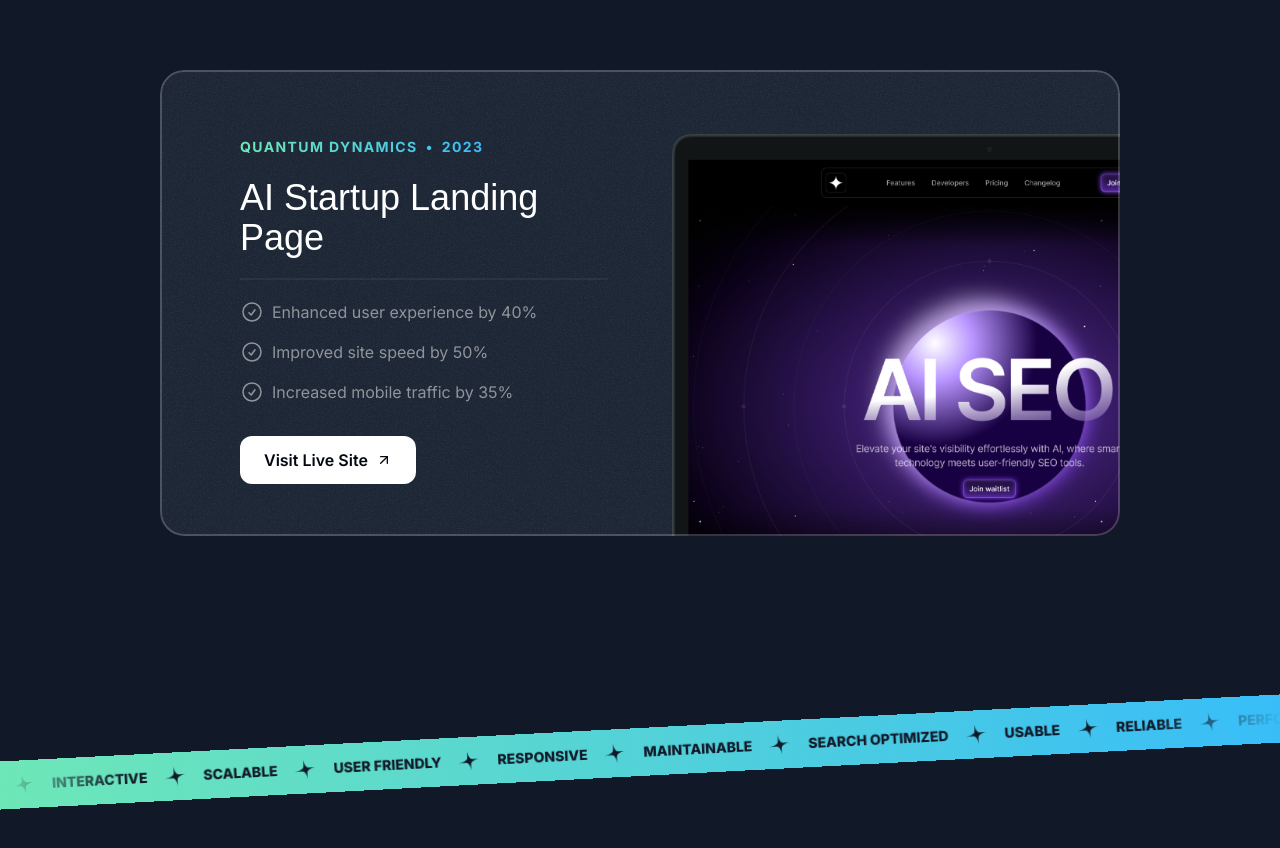
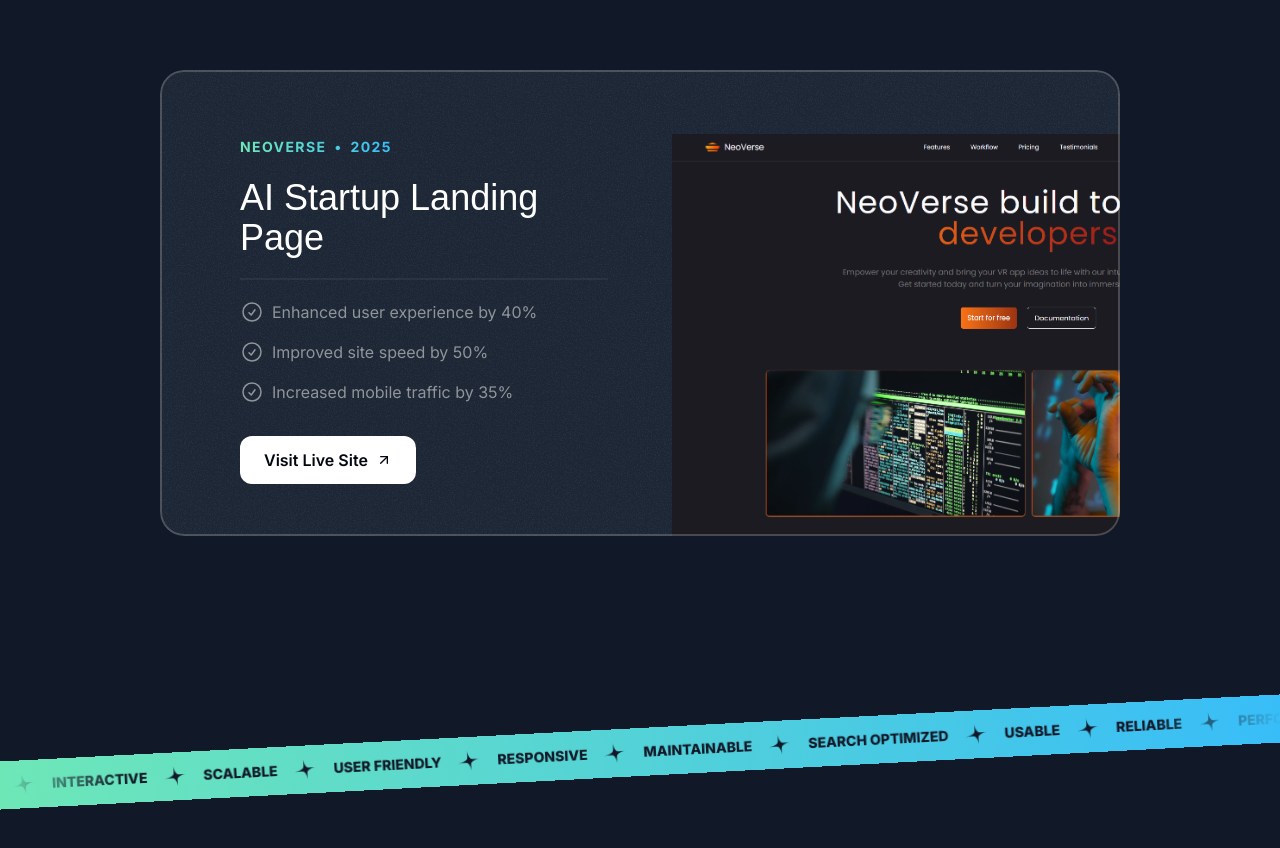
Before and after one commit to Mateennazir/-MateenDiv-, a Next.js app: page / in a window 1280 px wide. Shown: the part 2280-3128 px from the top of the page. Built offline with nearby package versions, Linux system fonts and the light colour scheme; a web font is replaced by a local one.

Commit message:
Imported image

```diff
--- a/src/sections/Projects.tsx
+++ b/src/sections/Projects.tsx
@@ -1,6 +1,7 @@
 import TrekDeKashmir from "@/assets/images/Trek-De-Kashmir.png";
 import Forkify from "@/assets/images/Forkify.png";
 import aiStartupLandingPage from "@/assets/images/ai-startup-landing-page.png";
+import NeoVerse from "@/assets/images/Neo-Verse.png";
 import Image from "next/image";
 import CheckCircleIcon from "@/assets/icons/check-circle.svg";
 import ArrowUpRightIcon from "@/assets/icons/arrow-up-right.svg";
@@ -32,16 +33,16 @@ const portfolioProjects = [
     image: Forkify,
   },
   {
-    company: "Quantum Dynamics",
-    year: "2023",
+    company: "NeoVerse",
+    year: "2025",
     title: "AI Startup Landing Page",
     results: [
       { title: "Enhanced user experience by 40%" },
       { title: "Improved site speed by 50%" },
       { title: "Increased mobile traffic by 35%" },
     ],
-    link: "",
-    image: aiStartupLandingPage,
+    link: "https://neo-verse-studios.vercel.app/",
+    image: NeoVerse,
   },
 ];
 
```
Also changed, not shown: src/assets/images/Neo-Verse.png (added).
